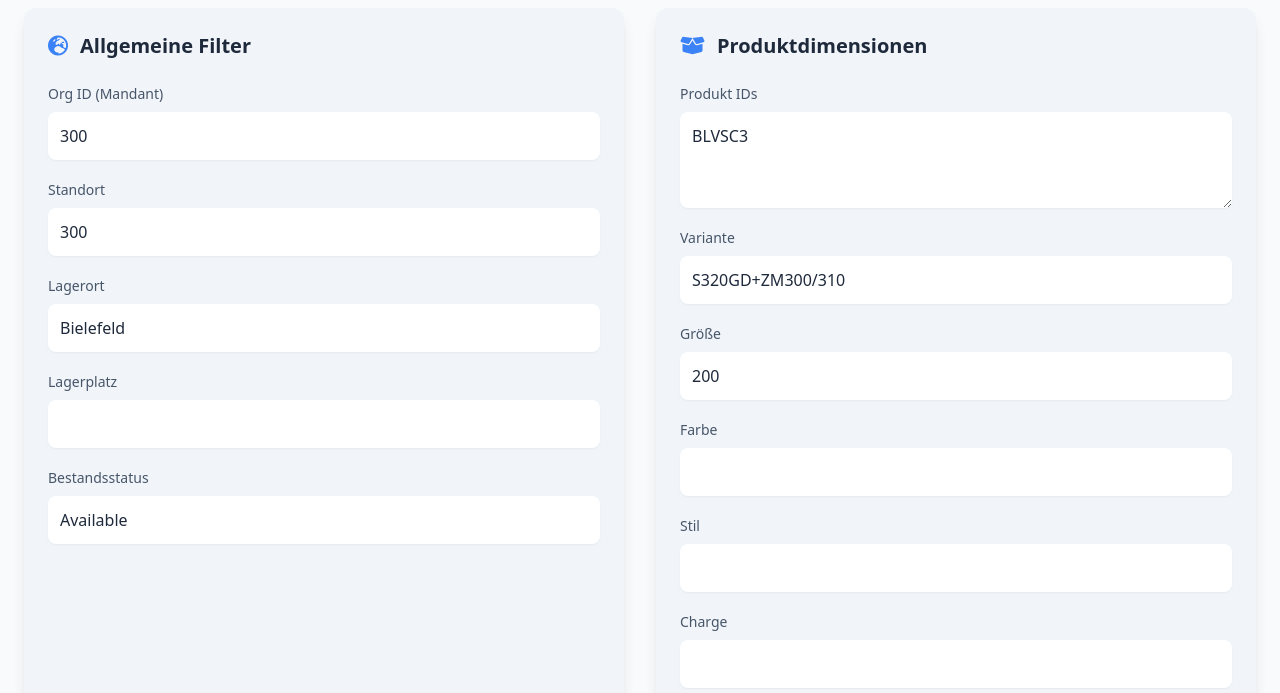
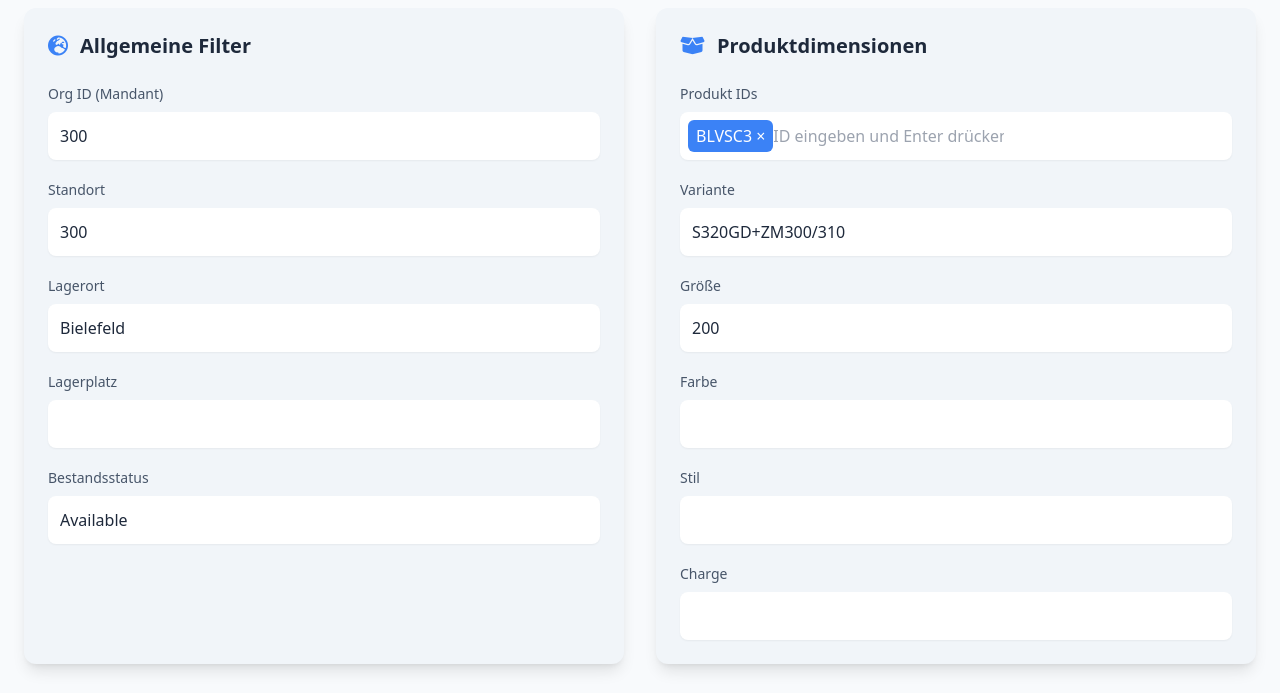
Before and after one commit to terades/plm, a plain HTML site: page static/index.html in a window 1280 px wide. Shown: the part 84-777 px from the top of the page. Drawn offline with nearby package versions, Linux system fonts and the light colour scheme.

Commit message:
feat(ui): add tag input for product IDs

```diff
--- a/static/index.html
+++ b/static/index.html
@@ -72,6 +72,34 @@
 
         .input-style::placeholder {
             color: var(--text-tertiary);
+        }
+
+        /* Tag Input Styling */
+        .tag-input-container {
+            display: flex;
+            flex-wrap: wrap;
+            gap: 0.25rem;
+        }
+
+        .tag-input-container input {
+            min-width: 8rem;
+        }
+
+        .tag-item {
+            background-color: var(--accent-primary);
+            color: white;
+            padding: 0.25rem 0.5rem;
+            border-radius: 0.375rem;
+            display: inline-flex;
+            align-items: center;
+        }
+
+        .tag-item button {
+            margin-left: 0.25rem;
+            background: none;
+            border: none;
+            cursor: pointer;
+            color: inherit;
         }
 
         /* Button Styling */
@@ -367,8 +395,11 @@
                 </h2>
                 <div class="space-y-5">
                     <div>
-                        <label for="productIds" class="block text-sm font-medium mb-2" style="color: var(--text-secondary)">Produkt IDs</label>
-                        <textarea id="productIds" rows="3" class="input-style p-3 block w-full rounded-lg shadow-sm" placeholder="Mehrere IDs mit Komma oder Zeilenumbruch trennen">BLVSC3</textarea>
+                        <label for="productIdsInput" class="block text-sm font-medium mb-2" style="color: var(--text-secondary)">Produkt IDs</label>
+                        <div id="productIdsContainer" class="tag-input-container input-style p-2 block w-full rounded-lg shadow-sm">
+                            <input id="productIdsInput" type="text" class="tag-input bg-transparent focus:outline-none flex-grow" placeholder="ID eingeben und Enter drücken">
+                        </div>
+                        <input type="hidden" id="productIds" value="BLVSC3">
                     </div>
                     <div>
                         <label for="ConfigId" class="block text-sm font-medium mb-2" style="color: var(--text-secondary)">Variante</label>
@@ -883,6 +914,54 @@
             const copyJsonButton = document.getElementById('copyJsonButton');
             const jsonPayloadContainer = document.getElementById('jsonPayloadContainer');
 
+            // Tag Input Setup for Produkt-IDs
+            const productIdsHidden = document.getElementById('productIds');
+            const productIdsInput = document.getElementById('productIdsInput');
+            const productIdsContainer = document.getElementById('productIdsContainer');
+            let productIdTags = [];
+
+            function updateProductIdsField() {
+                productIdsHidden.value = productIdTags.join(',');
+            }
+
+            function addProductTag(value) {
+                const val = value.trim();
+                if (!val || productIdTags.includes(val)) return;
+                productIdTags.push(val);
+                const tag = document.createElement('span');
+                tag.className = 'tag-item';
+                tag.textContent = val;
+                const btn = document.createElement('button');
+                btn.type = 'button';
+                btn.textContent = '×';
+                btn.addEventListener('click', () => {
+                    productIdTags = productIdTags.filter(v => v !== val);
+                    productIdsContainer.removeChild(tag);
+                    updateProductIdsField();
+                });
+                tag.appendChild(btn);
+                productIdsContainer.insertBefore(tag, productIdsInput);
+                updateProductIdsField();
+            }
+
+            productIdsInput.addEventListener('keydown', (e) => {
+                if (e.key === 'Enter' || e.key === ',') {
+                    e.preventDefault();
+                    addProductTag(productIdsInput.value);
+                    productIdsInput.value = '';
+                }
+            });
+
+            productIdsInput.addEventListener('blur', () => {
+                addProductTag(productIdsInput.value);
+                productIdsInput.value = '';
+            });
+
+            if (productIdsHidden.value) {
+                productIdsHidden.value.split(/[,\n]+/).forEach(v => addProductTag(v));
+                productIdsInput.value = '';
+            }
+
             const inputIds = ['organizationId', 'productIds', 'siteId', 'locationId', 'WMSLocationId', 'InventStatusId', 'ConfigId', 'SizeId', 'ColorId', 'StyleId', 'BatchId'];
 
             // --- Event Listeners ---
```
